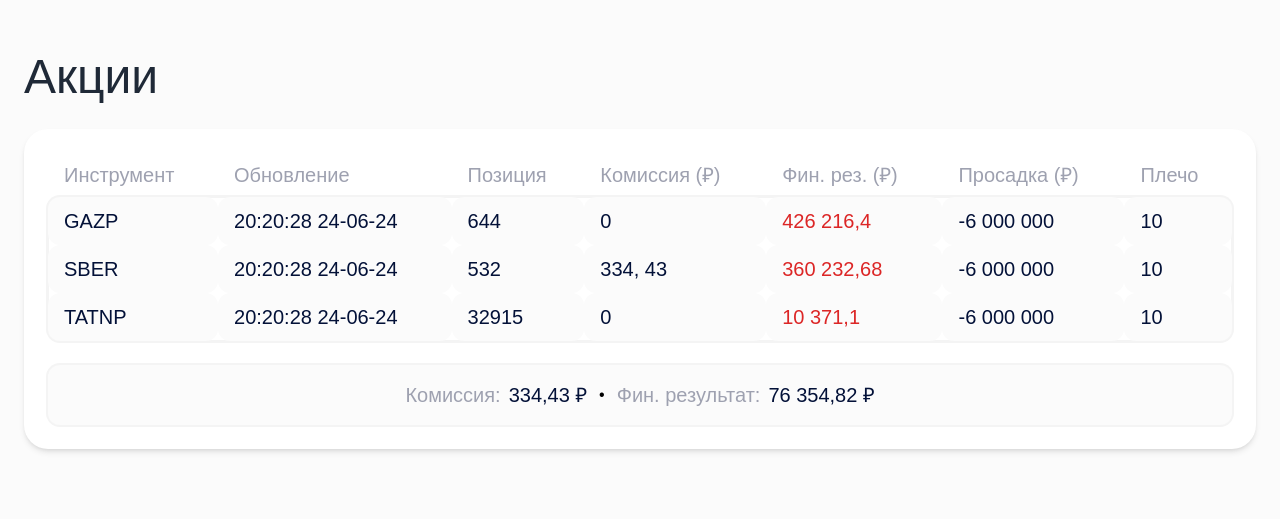
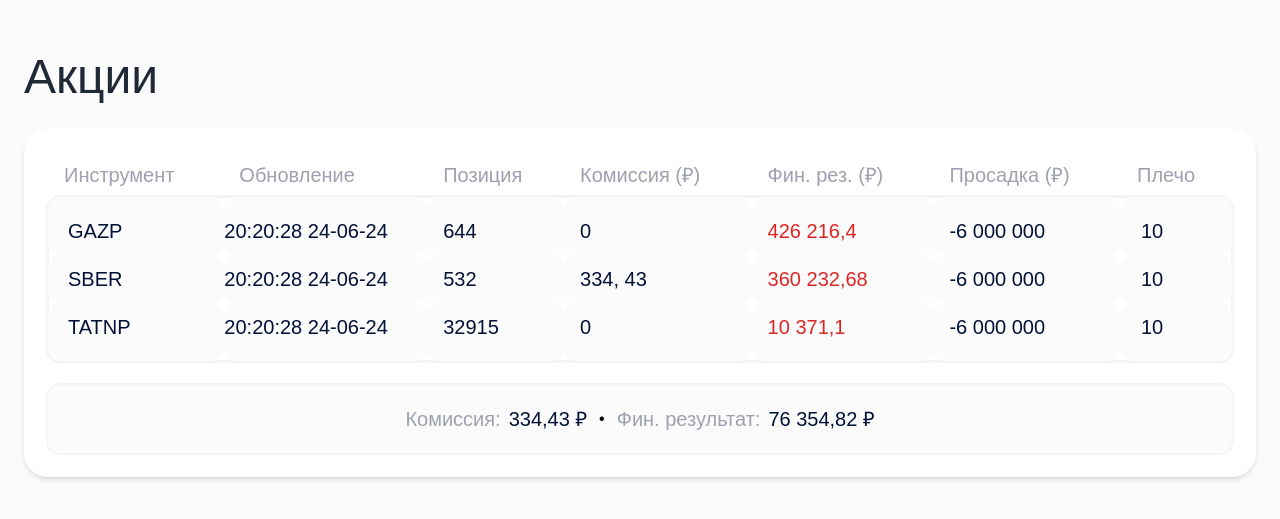
Before and after one commit to asadbr/nuxt-test-app, a Nuxt app: page / in a window 1280 px wide. Shown: the part 211-730 px from the top of the page. Built offline with nearby package versions, Linux system fonts and the light colour scheme.

Commit message:
REFACTOR: Fix reviews

```diff
--- a/app.vue
+++ b/app.vue
@@ -4,7 +4,7 @@
       <UiTable title="Акции" :heads="tableHeads" :items="tableItems">
         <template #default>
           <div
-            class="rounded-xl shadow-[0_0_0_2px_#f4f4f4] p-4 mt-6 bg-[#fbfbfb]"
+            class="rounded-xl shadow-[0_0_0_2px_#f4f4f4] p-5 mt-6 bg-[#fbfbfb]"
           >
             <div class="flex justify-center items-center gap-x-3">
               <div class="space-x-2">
--- a/assets/styles/main.css
+++ b/assets/styles/main.css
@@ -11,3 +11,9 @@
     box-shadow: 0 0 0 2px #f4f4f4;
     border-radius: 16px;
 }
+
+.td-padding {
+   tr > td {
+       padding: 1.25rem;
+   }
+}
--- a/components/ui/Table.vue
+++ b/components/ui/Table.vue
@@ -15,39 +15,67 @@
           </tr>
         </thead>
         <tbody class="rounded-xl bg-[#fbfbfb]">
-          <tr v-for="(item, index) in items" :key="index" class="border-0">
+          <tr v-for="(item, index) in items" :key="index" class="td-padding">
             <td
-              class="px-4 py-2.5 text-xl font-normal text-[#031138] border-0 rounded-xl uppercase"
+              :class="[
+                { 'pt-5': index === 0 },
+                { 'pb-5': index === items.length - 1 },
+              ]"
+              class="px-5 py-2.5 text-xl font-normal text-[#031138] border-0 rounded-xl uppercase"
             >
               {{ item.instrument }}
             </td>
             <td
-              class="px-4 py-2.5 text-xl font-normal text-[#031138] border-0 rounded-xl"
+              :class="[
+                { 'pt-5': index === 0 },
+                { 'pb-5': index === items.length - 1 },
+              ]"
+              class="px- py-2.5 text-xl font-normal text-[#031138] border-0 rounded-xl"
             >
               {{ item.update }}
             </td>
             <td
+              :class="[
+                { 'pt-5': index === 0 },
+                { 'pb-5': index === items.length - 1 },
+              ]"
               class="px-4 py-2.5 text-xl font-normal text-[#031138] border-0 rounded-xl"
             >
               {{ item.position }}
             </td>
             <td
+              :class="[
+                { 'pt-5': index === 0 },
+                { 'pb-5': index === items.length - 1 },
+              ]"
               class="px-4 py-2.5 text-xl font-normal text-[#031138] border-0 rounded-xl"
             >
               {{ item.commission }}
             </td>
             <td
-              :class="['px-4 py-2.5 text-xl border-0 rounded-xl text-red-600']"
+              :class="[
+                { 'pt-5': index === 0 },
+                { 'pb-5': index === items.length - 1 },
+              ]"
+              class="px-4 py-2.5 text-xl border-0 rounded-xl text-red-600"
             >
               {{ item.financialResult }}
             </td>
             <td
+              :class="[
+                { 'pt-5': index === 0 },
+                { 'pb-5': index === items.length - 1 },
+              ]"
               class="px-4 py-2.5 text-xl font-normal text-[#031138] border-0 rounded-xl"
             >
               {{ item.drawdown }}
             </td>
             <td
-              class="px-4 py-2.5 text-xl font-normal text-[#031138] border-0 rounded-xl"
+              :class="[
+                { 'pt-5': index === 0 },
+                { 'pb-5': index === items.length - 1 },
+              ]"
+              class="px-5 py-2.5 text-xl font-normal text-[#031138] border-0 rounded-xl"
             >
               {{ item.leverage }}
             </td>
```
